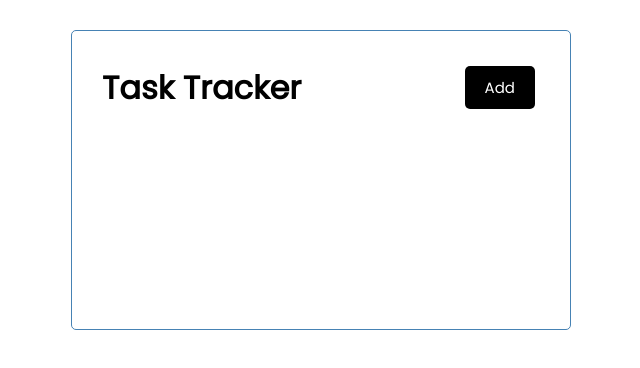
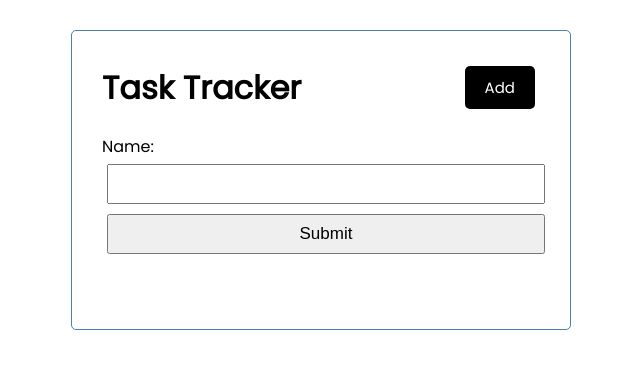
Before and after one commit to RonaldYou/Task-Tracker, a React (Create React App) app: page / in a window 1280 px wide. Shown: the top 368 px of the page, without its empty margins (319-959 px from the left). Built offline with nearby package versions, Linux system fonts and the light colour scheme.

Commit message:
body-form

```diff
--- a/src/App.js
+++ b/src/App.js
@@ -1,9 +1,11 @@
 import Header from './components/Header'
+import Body from './components/Body'
 
 const App = ()=> {
   return (
     <div className='container'>
       <Header />
+      <Body />
     </div>
   );
 }
--- /dev/null
+++ b/src/components/Body.js
@@ -0,0 +1,15 @@
+const Body = () => {
+    return (
+        <body>
+             <form className='form-control'>
+                <label>
+                     Name:
+                    <input type="text" name="name"/>
+                </label>
+                <input type="submit" value="Submit" />
+            </form>
+        </body>
+    )
+}
+
+export default Body
--- a/src/components/Header.js
+++ b/src/components/Header.js
@@ -2,8 +2,10 @@ const Header = () => {
     return (
         <header className='header'>
             <h1>Task Tracker</h1>
+
             <button onClick={shoot} className='btn'>Add</button>
         </header>
+
     )
 }
 function shoot() {
```
